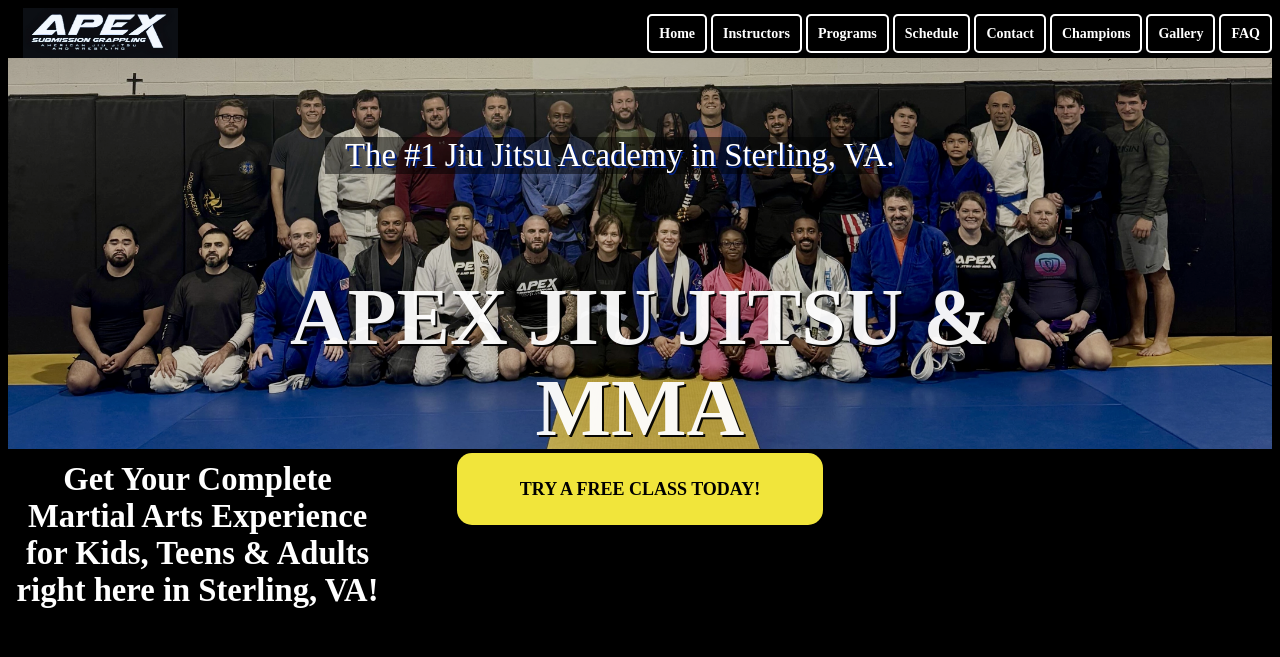
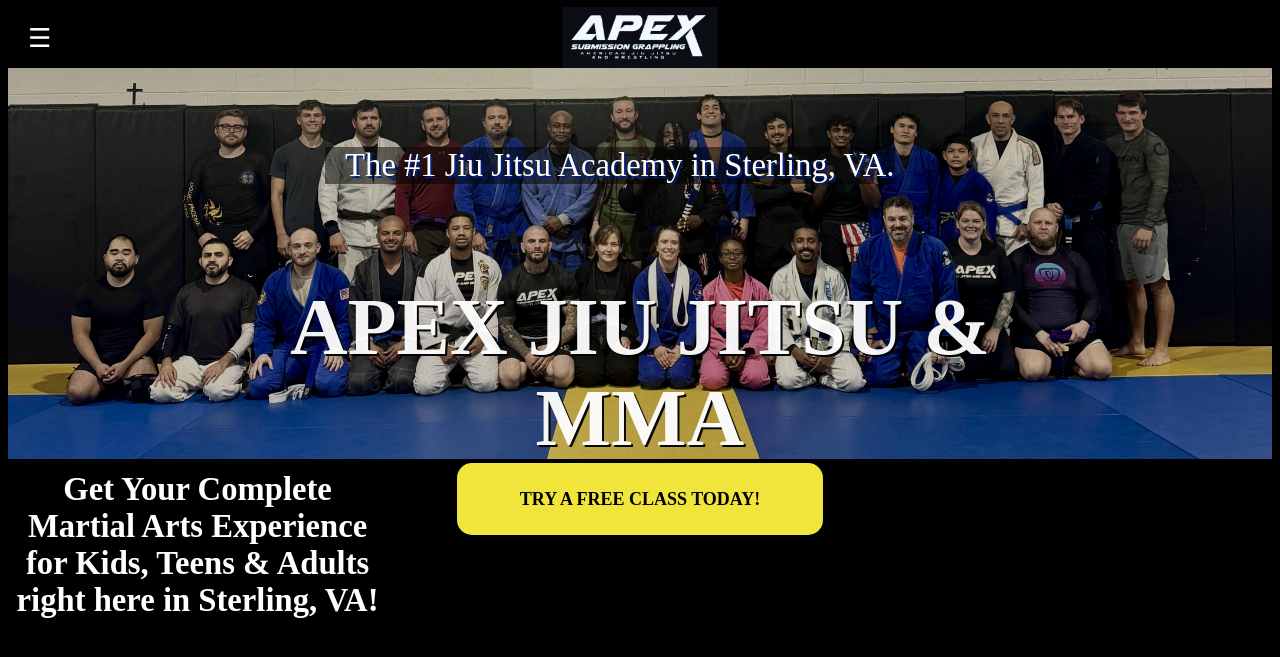
Before and after one commit to Lydiaann/Apex-Jiu-Jitsu, a PHP site: page / in a window 1280 px wide. Shown: the top 657 px of the page. Run offline with PHP 8.4, Linux system fonts and the light colour scheme.

Commit message:
Fixes hamburger menu on large and small screens

```diff
--- a/css/styles.css
+++ b/css/styles.css
@@ -15,8 +15,8 @@ html {
 a {
   /* background-color: var(--white); */
   /* border: solid 3px var(--orange); */
-  width: 11em;
-  height: 4em;
+  width: 8em;
+  height: 2em;
   cursor: pointer;
   border-radius: 5px;
   text-decoration: none;
@@ -100,35 +100,83 @@ a:hover {
 
 /* navigation menu */
 .nav {
+  position: relative;        /* anchor absolute children */
   display: flex;
   align-items: center;
-  justify-content: space-between;
+  justify-content: flex-start; /* hamburger sits on left */
   background: var(--black);
-  /* padding: 12px 16px; */
-  position: relative; /* anchors dropdown */
+  padding: 10px;
+  height: 40px;
 }
-/* links */
-.nav-links a{
-  color: var(--white);
-  text-align: center;
-  font-size: 14px;
-  cursor: pointer;
-  border: solid 2px var(--white);
-  /* margin: 0 5px; */
-  text-decoration: none;
-}
+
 #menu-toggle {
   display: none;
 }
+
 .hamburger {
-  display: none;
   font-size: 28px;
   color: var(--white);
-  background: none;
-  border: 0;
-  border: none;
   cursor: pointer;
+  z-index: 2;  /* always above logo */
+  position: relative;
+  font-size: 26px;
+  cursor: pointer;
+  user-select: none;
+  padding: 8px 10px;         /* larger hit area */
+  display: inline-flex;
+  align-items: center;
+  justify-content: center;
 }
+
+
+.logo {
+  position: absolute;
+  left: 50%;
+  transform: translateX(-50%);
+  width: 155px;
+  max-height: 70px;
+  pointer-events: none; /* so it won’t block clicks */
+}
+
+
+.nav-links {
+  display: none;
+  flex-direction: column;
+  background-color: #333;
+  position: absolute;
+  top: 100%;  /* appear below navbar */
+  left: 10px;
+  padding: 10px;
+  border-radius: 8px;
+  flex-direction: column;
+}
+
+
+/* links */
+.nav-links a {
+  margin: 3px 0;
+  color: var(--white);
+  text-align: center;
+  font-size: 16px;
+  cursor: pointer;
+  display: block;
+  border: 1px solid var(--white); /* thinner border */
+  border-radius: 4px;             /* softer edges */
+  padding: 4px 10px;
+  text-decoration: none;
+  background-color: var(--black);
+  z-index: 2;
+}
+
+#menu-toggle:checked ~ .nav-links {
+  display: flex;
+}
+
+#menu-toggle:checked + .hamburger {
+    background: rgba(255,255,255,0.03);
+    border-radius: 6px;
+  }
+
 
 /* Large group image */
 .home-image {
@@ -137,14 +185,8 @@ a:hover {
   opacity: 80%;
 }
 
-/* upper left corner image */
-.logo {
-  width: 155px;
-  max-height: 50px;
-  float: left;
-  padding-left: 15px;
 
-}
+
 /* for the p text below */
 .top-container {
   padding-top: 10%;
--- a/index.html
+++ b/index.html
@@ -10,10 +10,9 @@
 
     </head>
     <nav class="nav">
-      <img src="images/logo.jpg" class="logo" >
-
       <input type="checkbox" id="menu-toggle" />
       <label for="menu-toggle" class="hamburger">☰</label>
+      <img src="images/logo.jpg" class="logo" >
 
       <div class="nav-links">
         <a class="home" href="index.html">Home</a>
```
Also changed, not shown: css/small.css (+29 -13 lines).
